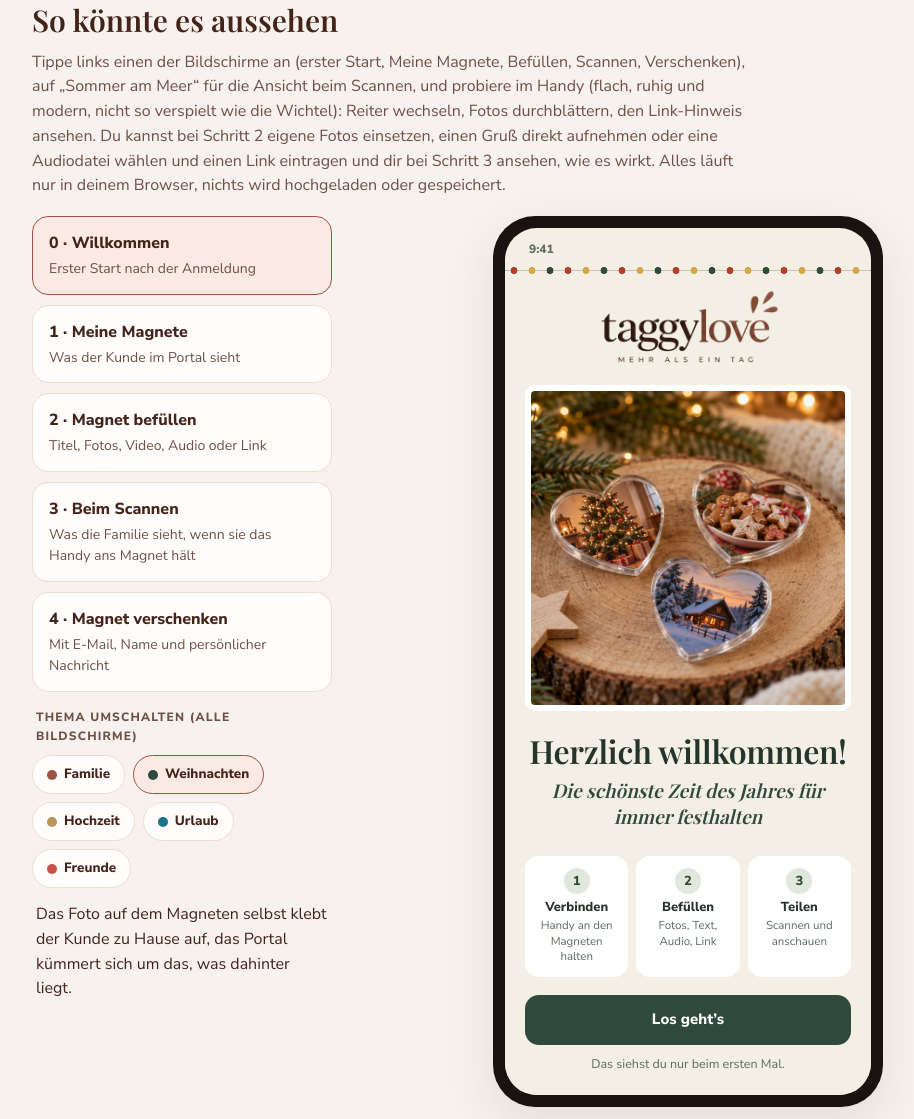
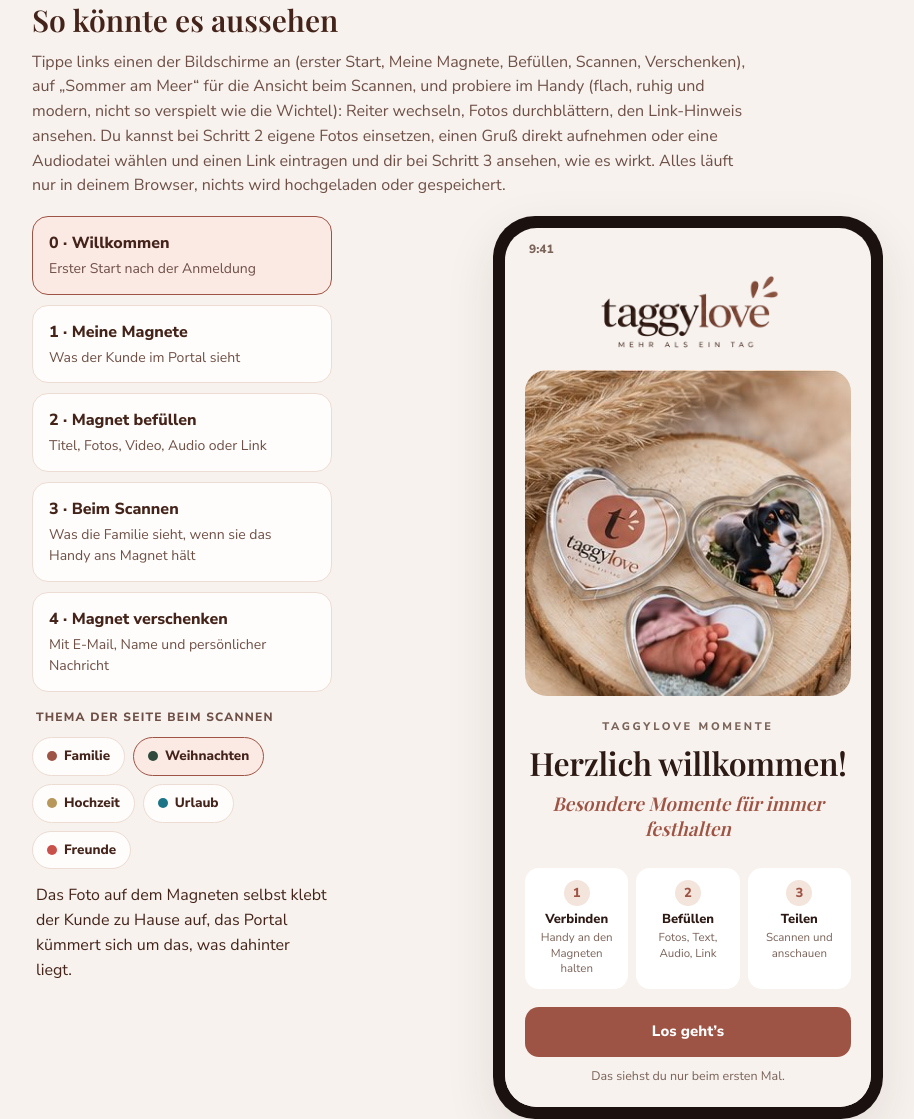
Before and after one commit to andijegg/taggylove-prototyp, a plain HTML site: page magnete/index.html in a window 1280 px wide. Shown: the part 508-1627 px from the top of the page, without its empty margins (118-1032 px from the left). Drawn offline with nearby package versions, Linux system fonts and the light colour scheme; a web font is replaced by a local one.

Commit message:
Magnete-Prototyp: Oberfläche wieder in taggylove-Farben, Themen nur noch auf der Scan-Seite, echtes Magnet-Foto und „taggylove Momente“ auf der Startseite
Co-Authored-By: Claude Fable 5.2 <noreply@anthropic.com>

```diff
--- a/magnete/index.html
+++ b/magnete/index.html
@@ -286,7 +286,7 @@ th{font-size:12px;letter-spacing:.08em;text-transform:uppercase;color:var(--leis
         <button type="button" data-s="2" aria-pressed="false"><b>2 · Magnet befüllen</b><span>Titel, Fotos, Video, Audio oder Link</span></button>
         <button type="button" data-s="3" aria-pressed="false"><b>3 · Beim Scannen</b><span>Was die Familie sieht, wenn sie das Handy ans Magnet hält</span></button>
         <button type="button" data-s="4" aria-pressed="false"><b>4 · Magnet verschenken</b><span>Mit E-Mail, Name und persönlicher Nachricht</span></button>
-        <p class="chipkopf">Thema umschalten (alle Bildschirme)</p><div class="chips" id="chips1" role="group" aria-label="Aussehen wählen"><button type="button" data-anlass="familie" aria-pressed="false"><i style="background:#9e5444"></i>Familie</button><button type="button" data-anlass="weihnachten" aria-pressed="true"><i style="background:#2f4a3c"></i>Weihnachten</button><button type="button" data-anlass="hochzeit" aria-pressed="false"><i style="background:#b8975a"></i>Hochzeit</button><button type="button" data-anlass="urlaub" aria-pressed="false"><i style="background:#1c7587"></i>Urlaub</button><button type="button" data-anlass="freunde" aria-pressed="false"><i style="background:#c9514b"></i>Freunde</button></div>
+        <p class="chipkopf">Thema der Seite beim Scannen</p><div class="chips" id="chips1" role="group" aria-label="Aussehen wählen"><button type="button" data-anlass="familie" aria-pressed="false"><i style="background:#9e5444"></i>Familie</button><button type="button" data-anlass="weihnachten" aria-pressed="true"><i style="background:#2f4a3c"></i>Weihnachten</button><button type="button" data-anlass="hochzeit" aria-pressed="false"><i style="background:#b8975a"></i>Hochzeit</button><button type="button" data-anlass="urlaub" aria-pressed="false"><i style="background:#1c7587"></i>Urlaub</button><button type="button" data-anlass="freunde" aria-pressed="false"><i style="background:#c9514b"></i>Freunde</button></div>
         <p class="kleine" style="padding:4px 4px 0">Das Foto auf dem Magneten selbst klebt der Kunde zu Hause auf, das Portal kümmert sich um das, was dahinter liegt.</p>
       </div>
 
@@ -300,6 +300,7 @@ th{font-size:12px;letter-spacing:.08em;text-transform:uppercase;color:var(--leis
             <div class="w-kopf"><img src="img/wortmarke.png" alt="taggylove – Mehr als ein Tag"></div>
             <div class="w-held"><img id="wHeld" src="img/magnete-herz.jpg" alt="Herz-Magnete mit Fotos von einem Hund und Babyfüßen"></div>
             <div class="w-text">
+              <span class="klein2">taggylove Momente</span>
               <span class="gruss">Herzlich willkommen!</span>
               <span class="zitat" id="wZitat">Besondere Momente für immer festhalten</span>
 
@@ -567,21 +568,21 @@ th{font-size:12px;letter-spacing:.08em;text-transform:uppercase;color:var(--leis
       m1:{titel:'Wochenende am See',text:'Lagerfeuer, Lachen und viel zu wenig Schlaf.',fotos:['img/foto-freunde.jpg','img/held-freunde.jpg'],linkTitel:'Alle Bilder vom Wochenende'}}};
   var BILD=document.querySelector('.bild'),SCAN=$('scanFoto').closest('.screen');
   function anlassVon(m){return m===3?st.anlass:MAG[m].anlass}
-  function anzeigen(){BILD.setAttribute('data-thema',SCAN.hidden?thema:anlassVon(aktuell));
+  function anzeigen(){BILD.setAttribute('data-thema',SCAN.hidden?'familie':anlassVon(aktuell));
     document.querySelectorAll('#chips1 button').forEach(function(b){b.setAttribute('aria-pressed',b.dataset.anlass===thema?'true':'false')});
     document.querySelectorAll('#chips2 button').forEach(function(b){b.setAttribute('aria-pressed',b.dataset.anlass===st.anlass?'true':'false')})}
   function chipsZeigen(){anzeigen()}
   function themaSetzen(k){thema=k;var T=THEMA[k],m=T.m1,n=m.fotos.length;
     MAG[1].anlass=k;MAG[1].titel=m.titel;MAG[1].text=m.text;MAG[1].fotos=m.fotos.slice();MAG[1].linkTitel=m.linkTitel;
     MAG[2].anlass=k;MAG[2].hg=HGMAP[k];st.anlass=k;if(!st.fotos.length)st.hg=HGMAP[k];
-    $('wHeld').src=T.held;$('wZitat').textContent=T.zitat;GNAME[1]=m.titel;
+    GNAME[1]=m.titel;
     var z=document.querySelector('.zeile[data-magnet="1"]');z.querySelector('b').textContent=m.titel;z.querySelector('.daum').style.backgroundImage='url("'+m.fotos[0]+'")';
     z.querySelector('small').innerHTML='<span class="punkt"></span>Verbunden · '+n+(n===1?' Foto':' Fotos')+' · Link';
     var w=document.querySelector('.wahlzeile[data-g="1"]');w.querySelector('b').textContent=m.titel;w.querySelector('.daum').style.backgroundImage='url("'+m.fotos[0]+'")';
     document.querySelectorAll('.zeile[data-magnet="2"] .daum,.wahlzeile[data-g="2"] .daum').forEach(function(d){d.className='daum hg hg-'+HGMAP[k];d.style.color=(k==='hochzeit'||k==='urlaub'||k==='freunde')?'#2e1a14':'#fff'});
     [].forEach.call($('hgwahl').children,function(x){x.setAttribute('aria-pressed',x.className.indexOf('hg-'+st.hg)>=0?'true':'false')});
     if(!SCAN.hidden)baueScan();else anzeigen()}
-  document.querySelectorAll('#chips1 button').forEach(function(b){b.addEventListener('click',function(){themaSetzen(b.dataset.anlass)})});
+  document.querySelectorAll('#chips1 button').forEach(function(b){b.addEventListener('click',function(){themaSetzen(b.dataset.anlass);if(SCAN.hidden){geh(3);aktuell=1;baueScan()}})});
   document.querySelectorAll('#chips2 button').forEach(function(b){b.addEventListener('click',function(){st.anlass=b.dataset.anlass;if(!st.fotos.length)st.hg=HGMAP[st.anlass];
     [].forEach.call($('hgwahl').children,function(x){x.setAttribute('aria-pressed',x.className.indexOf('hg-'+st.hg)>=0?'true':'false')});anzeigen()})});
   function daten(){if(aktuell!==3)return MAG[aktuell];return {titel:$('mt').value.trim()||'Dein Titel',text:$('mu').value.trim()||'Hier erscheint dein Text.',fotos:st.fotos,link:st.link,linkTitel:$('mlt').value.trim()||'Mehr ansehen',audio:st.audio,hg:st.hg}}
```
